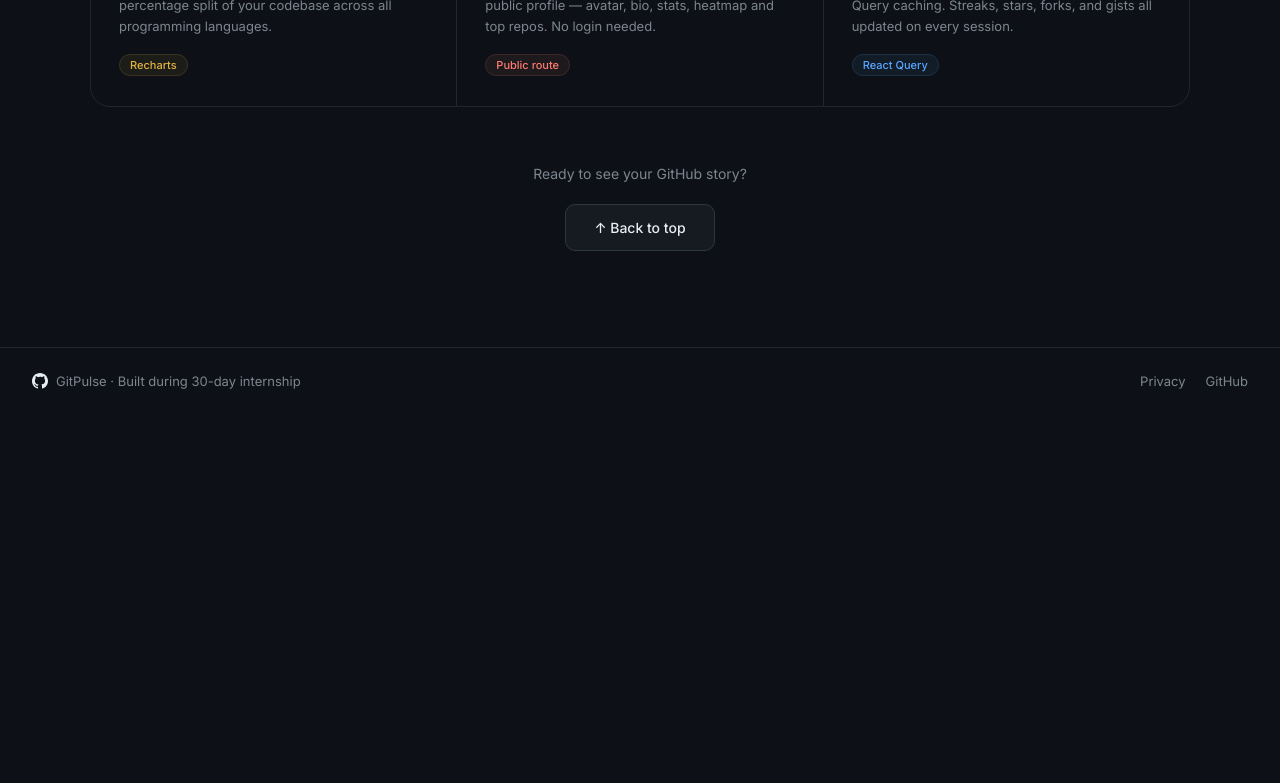
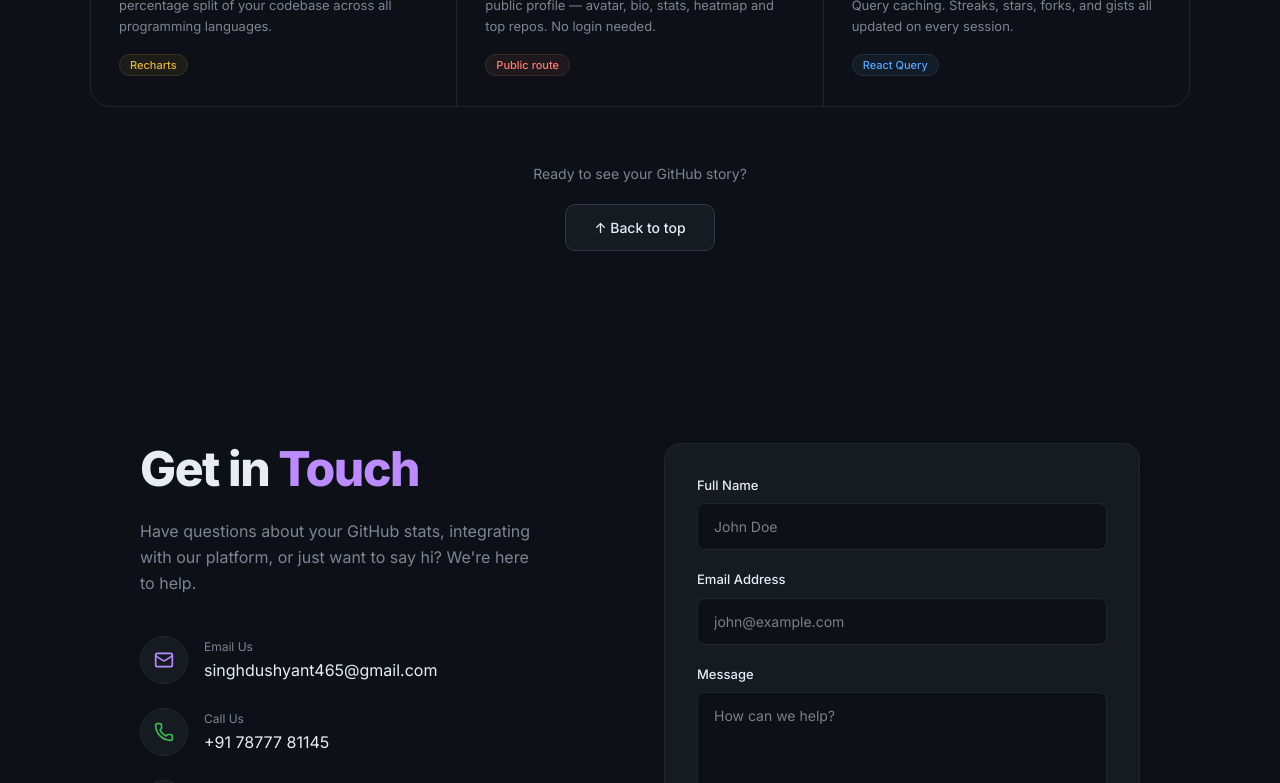
Before and after one commit to Dushyantrao28/github-activity-dashboard, a Next.js app: page /login in a window 1280 px wide. Shown: the part 2000-2783 px from the top of the page. Before the commit the page ends 2415 px from the top, so only its background shows below. Built offline with nearby package versions, Linux system fonts and the light colour scheme; no server answers.

Commit message:
feat: add contact us section to landing page
- Added a beautiful 2-column contact section at the bottom of the landing page.
- Features contact info (email, phone, location) with colorful Lucide icons.
- Features a dark-themed sleek contact form that matches the provided design screenshot.

```diff
--- a/src/app/login/page.tsx
+++ b/src/app/login/page.tsx
@@ -3,6 +3,7 @@
 import { signIn, useSession } from 'next-auth/react';
 import { useRouter } from 'next/navigation';
 import { useEffect } from 'react';
+import { ContactSection } from '@/components/layout/ContactSection';
 
 function GithubIcon({ size = 20 }: { size?: number }) {
   return (
@@ -391,6 +392,8 @@ export default function LoginPage() {
         `}</style>
       </section>
 
+      <ContactSection />
+
       {/* ── Footer ──────────────────────── */}
       <footer style={{ borderTop: '1px solid #21262d', padding: '24px 32px', display: 'flex', alignItems: 'center', justifyContent: 'space-between', flexWrap: 'wrap', gap: 12 }}>
         <div style={{ display: 'flex', alignItems: 'center', gap: 8 }}>
--- /dev/null
+++ b/src/components/layout/ContactSection.tsx
@@ -0,0 +1,79 @@
+'use client';
+
+import { Mail, Phone, MapPin } from 'lucide-react';
+
+export function ContactSection() {
+  return (
+    <section id="contact" style={{ padding: '96px 24px', background: 'var(--bg-canvas)' }}>
+      <div style={{ maxWidth: 1000, margin: '0 auto', display: 'grid', gridTemplateColumns: 'repeat(auto-fit, minmax(320px, 1fr))', gap: 48, alignItems: 'start' }}>
+
+        {/* Left Side */}
+        <div>
+          <h2 style={{ fontSize: 'clamp(40px, 5vw, 48px)', fontWeight: 800, color: 'var(--fg-default)', letterSpacing: '-0.03em', marginBottom: 24, lineHeight: 1.1 }}>
+            Get in <span style={{ color: '#bc8cff' }}>Touch</span>
+          </h2>
+          <p style={{ color: 'var(--fg-muted)', fontSize: 16, lineHeight: 1.6, marginBottom: 40, maxWidth: 400 }}>
+            Have questions about your GitHub stats, integrating with our platform, or just want to say hi? We're here to help.
+          </p>
+
+          <div style={{ display: 'flex', flexDirection: 'column', gap: 24 }}>
+            <div style={{ display: 'flex', alignItems: 'center', gap: 16 }}>
+              <div style={{ width: 48, height: 48, borderRadius: '50%', background: 'var(--bg-overlay)', border: '1px solid var(--border-muted)', display: 'flex', alignItems: 'center', justifyContent: 'center', flexShrink: 0 }}>
+                <Mail size={20} style={{ color: '#bc8cff' }} />
+              </div>
+              <div>
+                <div style={{ fontSize: 12, color: 'var(--fg-muted)', marginBottom: 2 }}>Email Us</div>
+                <div style={{ fontSize: 16, color: 'var(--fg-default)' }}>singhdushyant465@gmail.com</div>
+              </div>
+            </div>
+
+            <div style={{ display: 'flex', alignItems: 'center', gap: 16 }}>
+              <div style={{ width: 48, height: 48, borderRadius: '50%', background: 'var(--bg-overlay)', border: '1px solid var(--border-muted)', display: 'flex', alignItems: 'center', justifyContent: 'center', flexShrink: 0 }}>
+                <Phone size={20} style={{ color: '#3fb950' }} />
+              </div>
+              <div>
+                <div style={{ fontSize: 12, color: 'var(--fg-muted)', marginBottom: 2 }}>Call Us</div>
+                <div style={{ fontSize: 16, color: 'var(--fg-default)' }}>+91 78777 81145</div>
+              </div>
+            </div>
+
+            <div style={{ display: 'flex', alignItems: 'center', gap: 16 }}>
+              <div style={{ width: 48, height: 48, borderRadius: '50%', background: 'var(--bg-overlay)', border: '1px solid var(--border-muted)', display: 'flex', alignItems: 'center', justifyContent: 'center', flexShrink: 0 }}>
+                <MapPin size={20} style={{ color: '#e3b341' }} />
+              </div>
+              <div>
+                <div style={{ fontSize: 12, color: 'var(--fg-muted)', marginBottom: 2 }}>Visit Us</div>
+                <div style={{ fontSize: 16, color: 'var(--fg-default)' }}>New Delhi, India</div>
+              </div>
+            </div>
+          </div>
+        </div>
+
+        {/* Right Side */}
+        <div style={{ background: 'var(--bg-overlay)', padding: 32, borderRadius: 16, border: '1px solid var(--border-muted)', boxShadow: '0 4px 24px rgba(0,0,0,0.2)' }}>
+          <form onSubmit={e => e.preventDefault()} style={{ display: 'flex', flexDirection: 'column', gap: 20 }}>
+            <div>
+              <label style={{ display: 'block', fontSize: 13, fontWeight: 500, color: 'var(--fg-default)', marginBottom: 8 }}>Full Name</label>
+              <input type="text" placeholder="John Doe" style={{ width: '100%', padding: '12px 16px', background: 'var(--bg-canvas)', border: '1px solid var(--border-muted)', borderRadius: 8, color: 'var(--fg-default)', fontSize: 14, outline: 'none' }} />
+            </div>
+
+            <div>
+              <label style={{ display: 'block', fontSize: 13, fontWeight: 500, color: 'var(--fg-default)', marginBottom: 8 }}>Email Address</label>
+              <input type="email" placeholder="john@example.com" style={{ width: '100%', padding: '12px 16px', background: 'var(--bg-canvas)', border: '1px solid var(--border-muted)', borderRadius: 8, color: 'var(--fg-default)', fontSize: 14, outline: 'none' }} />
+            </div>
+
+            <div>
+              <label style={{ display: 'block', fontSize: 13, fontWeight: 500, color: 'var(--fg-default)', marginBottom: 8 }}>Message</label>
+              <textarea placeholder="How can we help?" rows={4} style={{ width: '100%', padding: '12px 16px', background: 'var(--bg-canvas)', border: '1px solid var(--border-muted)', borderRadius: 8, color: 'var(--fg-default)', fontSize: 14, outline: 'none', resize: 'vertical' }} />
+            </div>
+
+            <button type="submit" className="button-hover" style={{ width: '100%', padding: '14px', background: '#c0b3c6', color: '#161b22', border: 'none', borderRadius: 8, fontSize: 15, fontWeight: 700, cursor: 'pointer', marginTop: 8, transition: 'all 0.2s' }}>
+              Send Message
+            </button>
+          </form>
+        </div>
+
+      </div>
+    </section>
+  );
+}
```
